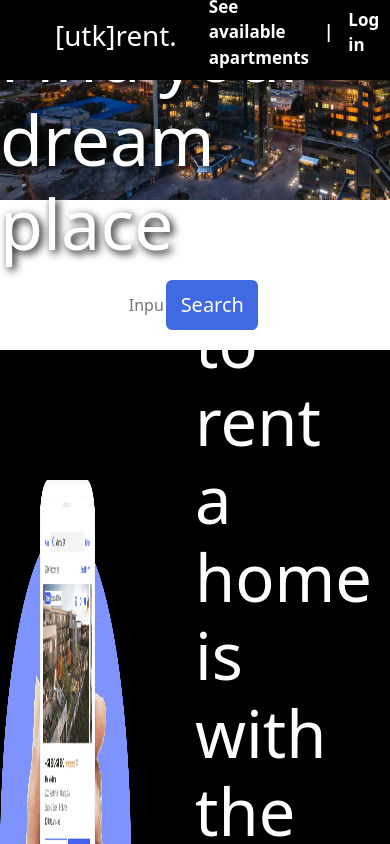
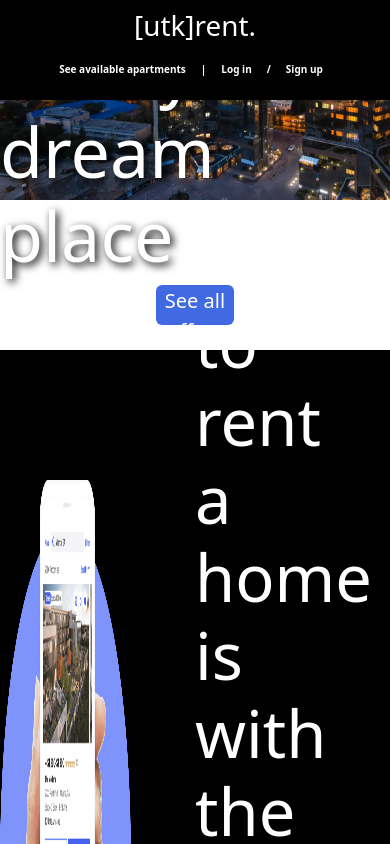
Before and after one commit to utkoleg/utkrent, a React (Create React App) app: page / in a window 390 px wide. Shown: the top 844 px of the page. Built offline with nearby package versions, Linux system fonts and the light colour scheme.

Commit message:
Log in and sign up

```diff
--- a/src/components/Header/Header.js
+++ b/src/components/Header/Header.js
@@ -46,7 +46,7 @@ function Header() {
             <div className="header-list">
                 <ul>
                     <li className="list">
-                        <a href="/properties"> See available apartments</a>
+                        <a className="list"  href="/properties"> See available apartments</a>
                     </li>
                     <li>|</li>
                     {isAuthenticated ? (
--- a/src/components/HomePage/HomePage.css
+++ b/src/components/HomePage/HomePage.css
@@ -13,6 +13,23 @@
     flex-direction: column;
     justify-content: center;
     align-items: center;
+}
+
+
+.home-page-banner button{
+    width: 20%;
+    border-radius: 6px;;
+    background: royalblue;
+    color: white;
+    height: 40px;
+    font-size: 20px;
+    border: none;
+}
+
+.home-page-banner button:hover{
+    background: white;
+    color: royalblue;
+    transition: 0.3s;
 }
 
 .home-page-banner h1{
@@ -230,3 +247,9 @@
 .bot-menu-element button:hover{
     opacity: 0.8;
 }
+
+@media(min-width: 320px) and(max-width: 500px) {
+ .home-page-banner {
+     margin-top: 100px;
+ }
+}
--- a/src/components/HomePage/HomePage.js
+++ b/src/components/HomePage/HomePage.js
@@ -7,19 +7,20 @@ import GooglePlay from "./img/google-play-store-icon.png"
 import Flat1 from "./img/flats/flat.jpg"
 import Flat2 from "./img/flats/flat2.jpg"
 import Flat3 from "./img/flats/flat3.jpg"
+import {useNavigate} from "react-router-dom";
 
 
 function HomePage() {
+    const navigate = useNavigate()
+    const goToProperties = () => {
+        navigate("/properties")
+    }
     return (
         <div>
-
             {/*ПОИСКОВАЯ СТРОКА*/}
             <div className="home-page-banner">
                 <h1>Find your dream place</h1>
-                <div className="searchbar">
-                    <input placeholder="Input your desired city"/>
-                    <button>Search</button>
-                </div>
+                <button onClick={goToProperties}>See all offers</button>
             </div>
 
             {/*МЕДИА*/}
--- a/src/components/LogInPage/LogInPage.css
+++ b/src/components/LogInPage/LogInPage.css
@@ -141,3 +141,33 @@
 .log-in-window-btn img{
     height: 55px;
 }
+
+@media (min-width: 320px) and (max-width: 500px) {
+
+    .log-in-window {
+        margin-top: 70px;
+        padding-top: 20px;
+        width: 270px;
+    }
+
+    .log-btn {
+        margin-top: 5px;
+    }
+
+    .log-in-window-btn {
+        margin-top: 10px;
+    }
+
+    .log-in-window-btn div {
+        width: 40px;
+        height: 40px;
+        display: flex;
+        align-items: center;
+        justify-content: center;
+    }
+
+    .log-in-window-btn img {
+        width: 40%;
+        height: 40%;
+    }
+}
--- a/src/components/Properties/Properties.css
+++ b/src/components/Properties/Properties.css
@@ -145,3 +145,46 @@
     background-color: white;
     color: royalblue;
 }
+
+@media (min-width: 320px) and (max-width: 700px) {
+    .header {
+        flex-direction: column;
+        height: 100px;
+        justify-content: space-evenly;
+    }
+
+    .header-logo a {
+        padding: 0;
+    }
+
+    .header-list ul {
+        font-size: 10px;
+    }
+
+    .properties-list {
+        grid-template-columns: repeat(1, 1fr);
+        gap: 10px 10px;
+    }
+
+    .search-bar-div {
+        margin-top: 20px;
+    }
+
+    .search {
+        width: 230px;
+    }
+}
+
+@media (min-width: 701px) and (max-width: 1024px) {
+    .properties-list {
+        grid-template-columns: repeat(2, 1fr);
+        gap: 30px 30px;
+    }
+}
+
+@media (min-width: 1025px) and (max-width: 1330px) {
+    .properties-list {
+        grid-template-columns: repeat(3, 1fr);
+        gap: 30px 30px;
+    }
+}
--- a/src/components/Properties/Properties.js
+++ b/src/components/Properties/Properties.js
@@ -21,7 +21,6 @@ function Properties() {
     const [id, setId] = useState(null);
     const [likedFlats, setLikedFlats] = useState([]);
     const [sortedFlats, setSortedFlats] = useState([]);
-    const [username, setUsername] = useState('')
     const [sortOrder, setSortOrder] = useState('none');
 
     useEffect(() => {
@@ -97,9 +96,8 @@ function Properties() {
         const filtered = flats.filter(flat => {
             const cityMatch = flat.city.toLowerCase().includes(searchTerm.toLowerCase());
             const nameMatch = flat.name.toLowerCase().includes(searchTerm.toLowerCase());
-            const flatNameMatch = flat.flatName ? flat.flatName.toLowerCase().includes(searchTerm.toLowerCase()) : false;
 
-            return cityMatch || nameMatch || flatNameMatch;
+            return cityMatch || nameMatch
         });
 
         setFilteredFlats(filtered);
@@ -157,12 +155,12 @@ function Properties() {
                                         {flat.price}$
                                     </div>
                                     <div className="prop-info-title">
-                                        {flat.city}
+                                        {flat.name}
                                     </div>
                                 </div>
                                 <div className="prop-about-info">
                                     <div className="prop-address">
-                                        {flat.name}
+                                        {flat.city}
                                     </div>
                                     <div className="prop-flat-info">
                                         <span>{flat.bed} Beds</span>
--- a/src/components/SingUpPage/SignUpPage.css
+++ b/src/components/SingUpPage/SignUpPage.css
@@ -141,3 +141,29 @@
 .sign-up-window-btn img{
     height: 55px;
 }
+
+@media(min-width: 320px) and (max-width: 500px) {
+    .sign-up-window {
+        margin-top: 120px;
+        padding-top: 20px;
+        width: 270px;
+        height: 480px;
+    }
+
+    .sign-btn {
+        margin-top: 10px;
+    }
+
+    .sign-up-window-btn div {
+        width: 40px;
+        height: 40px;
+        display: flex;
+        align-items: center;
+        justify-content: center;
+    }
+
+    .sign-up-window-btn img {
+        width: 40%;
+        height: 40%;
+    }
+}
```
